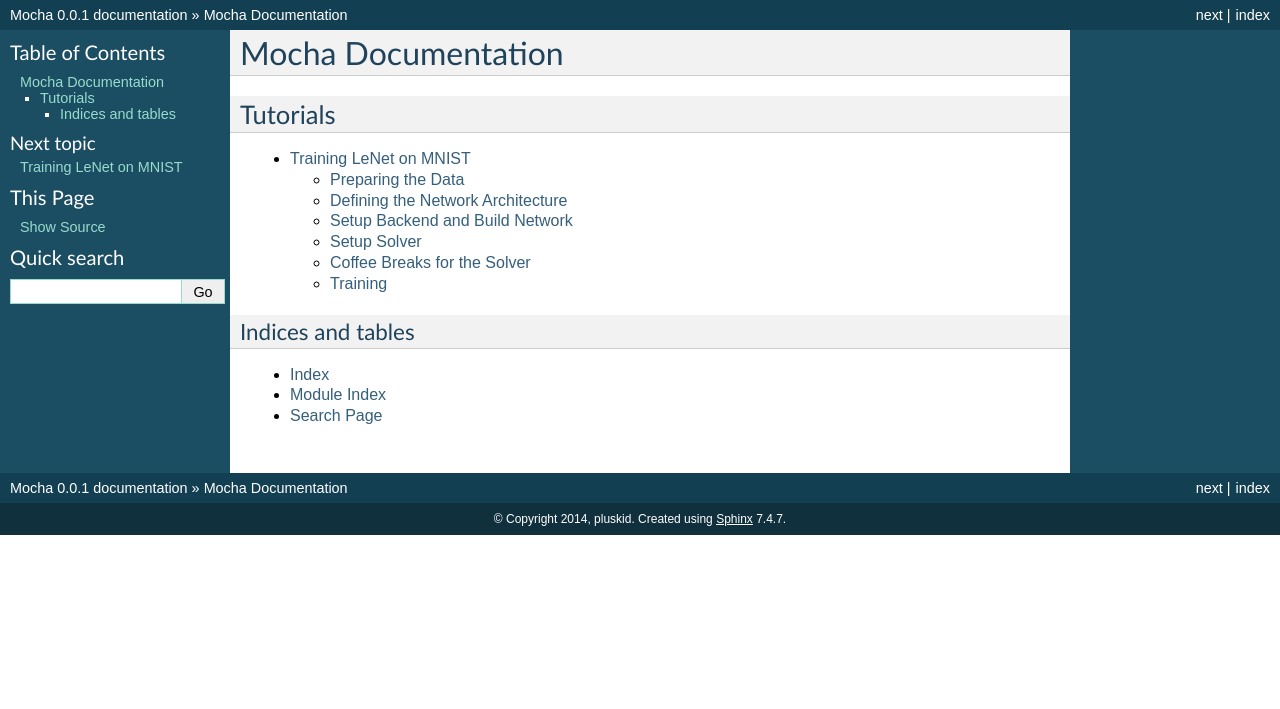
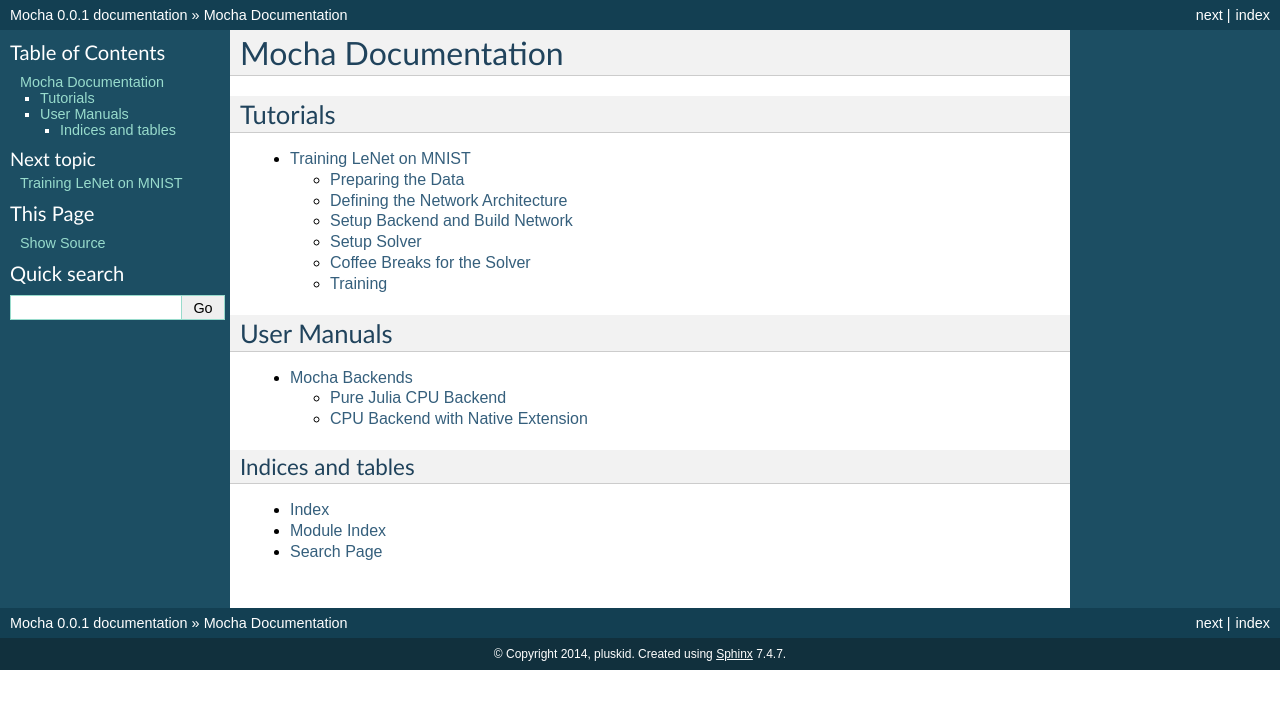
Before and after one commit to pluskid/Mocha.jl, a Sphinx documentation site: the page built from docs/index.rst, in a window 1280 px wide. Shown: the top 709 px of the page. Built offline with Sphinx 7.4.7, drawn with Linux system fonts in a browser that asks for light colours; some of the changed lines change nothing that is shown.

Commit message:
part of backend document.

```diff
--- a/docs/index.rst
+++ b/docs/index.rst
@@ -11,6 +11,14 @@
 
    tutorial/mnist
 
+############
+User Manuals
+############
+
+.. toctree::
+   :maxdepth: 2
+
+   manual/backend
 
 Indices and tables
 ==================
--- /dev/null
+++ b/docs/manual/backend.rst
@@ -0,0 +1,90 @@
+Mocha Backends
+==============
+
+A backend in Mocha is a component that carries out actual numerical computation.
+Mocha is designed to support multiple backends, and switching between different
+backends should be almost transparent to the rest of the world.
+
+Pure Julia CPU Backend
+----------------------
+
+A pure Julia CPU backend is implemented in Julia. This backend is reasonably
+fast by making heavy use of the Julia's built-in BLAS matrix computation library
+and `performance annotations
+<http://julia.readthedocs.org/en/latest/manual/performance-tips/#performance-annotations>`_
+to help the LLVM-based JIT compiler producing high performance instructions.
+
+A pure Julia CPU backend could be instantiated by calling the constructor
+``CPUBackend()``. Because there is no external dependency, it should runs on any
+platform that runs Julia.
+
+If you have many cores in your computer, you can play with the number of threads
+used by the Julia's BLAS matrix computation library by:
+
+.. code-block:: julia
+
+   blas_set_num_threads(N)
+
+Depending on the problem size and a lot of other factors, using larger N is
+not necessarily faster.
+
+CPU Backend with Native Extension
+---------------------------------
+
+Mocha comes with C++ implementations of some bottleneck computations for the CPU
+backend. In order to use the native extension, you need to build the native code
+first (if it is not built automatically when installing the package).
+
+.. code-block:: julia
+
+   Pkg.build("Mocha")
+
+After successfully building the native extension, it could be enabled by setting
+the environment variable. On bash or zsh, execute
+
+.. code-block:: bash
+
+   export MOCHA_USE_NATIVE_EXT=true
+
+before running Mocha. You can also set the environment variable inside the Julia
+code:
+
+.. code-block:: julia
+
+   ENV["MOCHA_USE_NATIVE_EXT"] = "true"
+
+   using Mocha
+
+Note you should set the environment variable **before** loading the Mocha
+module. Otherwise Mocha will not load the native extension sub-module at all.
+
+The native extension uses `OpenMP <http://openmp.org/wp/>`_ to do parallel
+computation on Linux. The number of OpenMP threads used could be controlled by
+the ``OMP_NUM_THREADS`` environment variable. Note this variable is not specific
+to Mocha. If you have other programs that uses OpenMP, setting this environment
+variable in a shell will also affect those problems started subsequently. If you
+want to restrict to Mocha, simply set the variable in the Julia code:
+
+.. code-block:: julia
+
+   ENV["OMP_NUM_THREADS"] = 1
+
+Note setting to 1 disabled the OpenMP parallelization. Depending on the problem
+size and a lot of other factors, using multi-thread OpenMP parallelization is
+not necessarily faster because of the overhead of multi-threads.
+
+The parameter for the number of threads used by the BLAS library applies to the
+CPU backend with native extension, too.
+
+OpenMP on Mac OS X
+~~~~~~~~~~~~~~~~~~
+
+When compiling the native extension on Mac OS X, you will get a warning that
+OpenMP is disabled. This is because currently clang, the built-in compiler for
+OS X, does not officially support OpenMP yet. If you want to try OpenMP on OS X,
+`Clang-OMP <http://clang-omp.github.io/>`_
+
+Native Extension on Windows
+~~~~~~~~~~~~~~~~~~~~~~~~~~~
+
+The automatic building script does not work on Windows.
```
